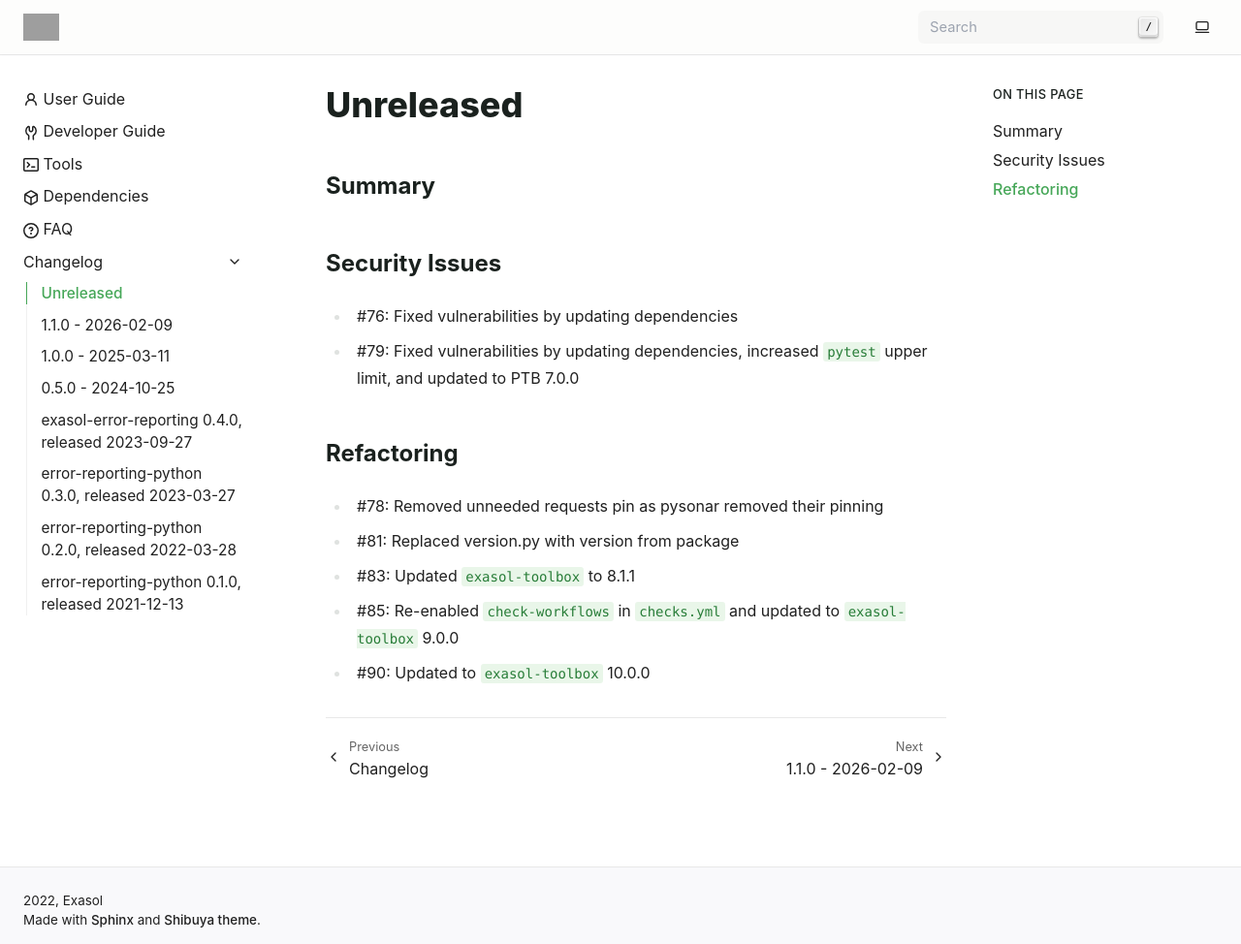
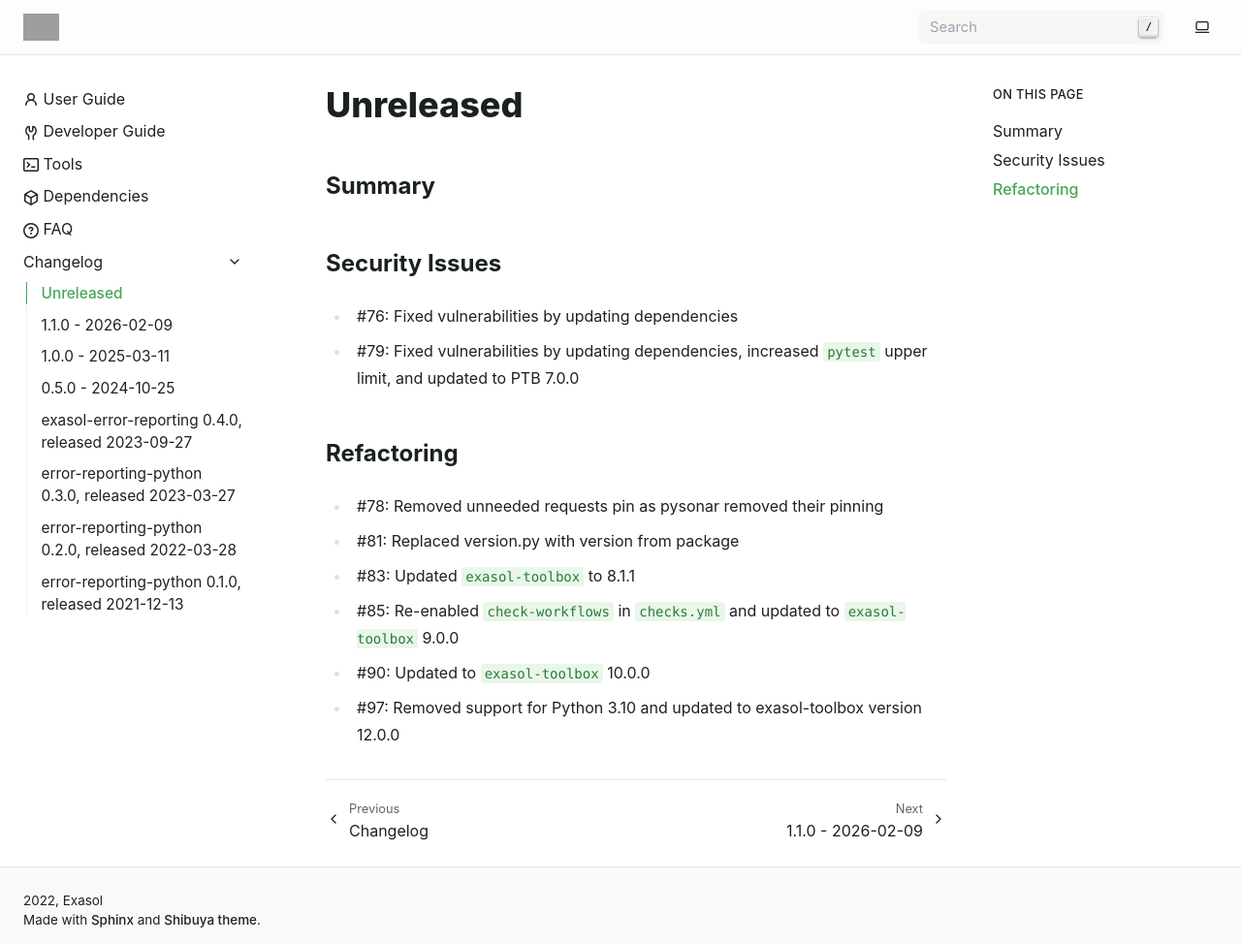
Before and after one commit to exasol/error-reporting-python, a Sphinx documentation site: the page built from doc/changes/unreleased.md, in a window 1280 px wide and 974 px high. Shown: the whole window at 97% size. Built offline with Sphinx 7.4.7, drawn with Linux system fonts in a browser that asks for light colours; pages that are not in the unit, such as notebooks, are missing from menus; grey boxes are pictures that could not be loaded.

Commit message:
Add changelog entry

```diff
--- a/doc/changes/unreleased.md
+++ b/doc/changes/unreleased.md
@@ -14,3 +14,4 @@
 * #83: Updated `exasol-toolbox` to 8.1.1
 * #85: Re-enabled `check-workflows` in `checks.yml` and updated to `exasol-toolbox` 9.0.0
 * #90: Updated to `exasol-toolbox` 10.0.0
+* #97: Removed support for Python 3.10 and updated to exasol-toolbox version 12.0.0
```
